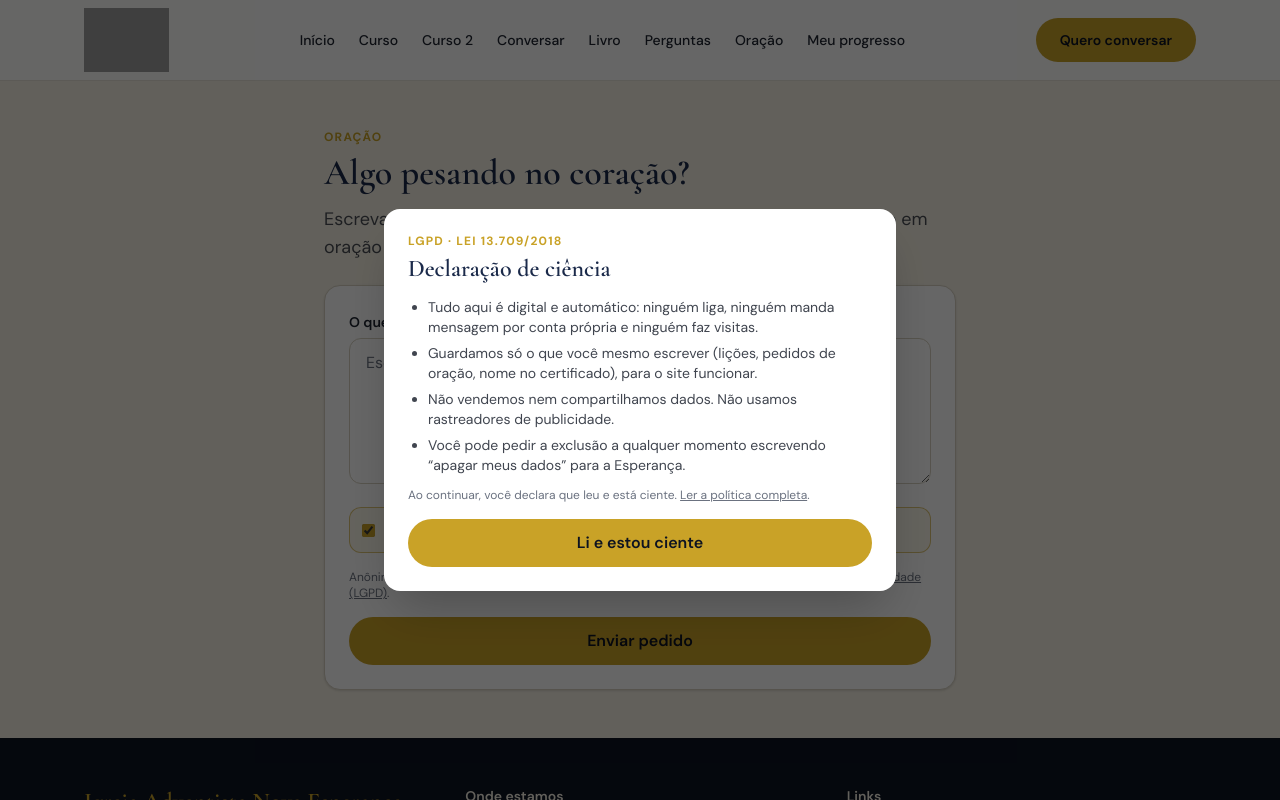
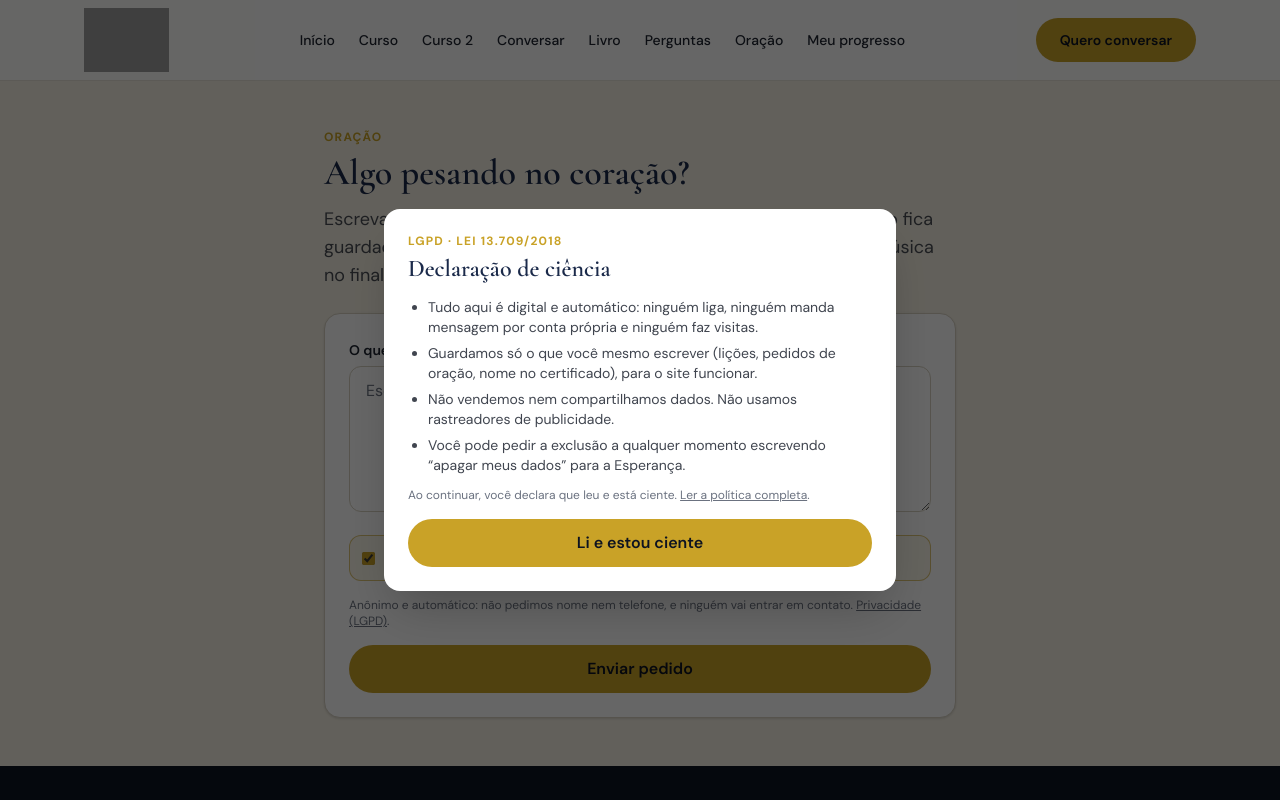
Before and after one commit to armandoportoserra/chave-da-virada, a Next.js app: page /oracao in a window 1280 px wide. Shown: the top 800 px of the page. Built offline with nearby package versions, Linux system fonts and the light colour scheme; no server answers; grey boxes are pictures that could not be loaded.

Commit message:
Oracao: pagina sem visita

```diff
--- a/src/app/oracao/page.tsx
+++ b/src/app/oracao/page.tsx
@@ -3,5 +3,5 @@ import Rodape from "@/components/Rodape";
 import FormOracao from "@/components/FormOracao";
 export const metadata = { title: "Alguém orando por você — A Chave da Virada" };
 export default function Oracao() {
-  return (<><Cabecalho /><main className="mx-auto max-w-2xl px-5 py-12"><p className="text-xs font-bold uppercase tracking-widest text-gold">Oração</p><h1 className="serif text-4xl font-semibold text-navy mt-2">Algo pesando no coração?</h1><p className="mt-3 text-lg text-ink/80 mb-6">Escreva. De dia ou de madrugada. O pedido fica guardado e é levado em oração pela igreja. Se quiser uma visita, é só marcar.</p><FormOracao /></main><Rodape /></>);
+  return (<><Cabecalho /><main className="mx-auto max-w-2xl px-5 py-12"><p className="text-xs font-bold uppercase tracking-widest text-gold">Oração</p><h1 className="serif text-4xl font-semibold text-navy mt-2">Algo pesando no coração?</h1><p className="mt-3 text-lg text-ink/80 mb-6">Escreva. De dia ou de madrugada. Sem nome, sem telefone: o pedido fica guardado e é levado em oração pela igreja. Se quiser, recebe uma música no final.</p><FormOracao /></main><Rodape /></>);
 }
```
